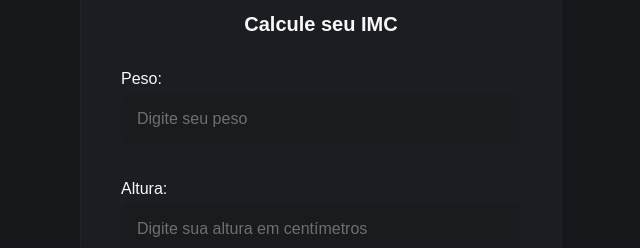
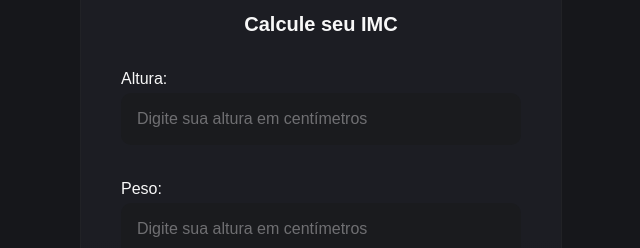
Before and after one commit to gabreoo/IMC-Calculator, a plain HTML site: page index.html in a window 1280 px wide. Shown: the part 265-513 px from the top of the page, without its empty margins (319-959 px from the left). Drawn offline with Linux system fonts and the light colour scheme.

Commit message:
ajustes no UX

```diff
--- a/index.html
+++ b/index.html
@@ -22,13 +22,13 @@
 
         <form class="form">
           <div class="campo">
-            <label for="peso">Peso:</label>
-            <input id="peso" type="text" placeholder="Digite seu peso" />
+            <label for="altura">Altura:</label>
+            <input id="altura" type="text" placeholder="Digite sua altura em centímetros" />
           </div>
           <div class="campo">
-            <label for="altura">Altura:</label>
+            <label for="peso">Peso:</label>
             <input
-              id="altura"
+              id="peso"
               type="text"
               placeholder="Digite sua altura em centímetros"
             />
```
